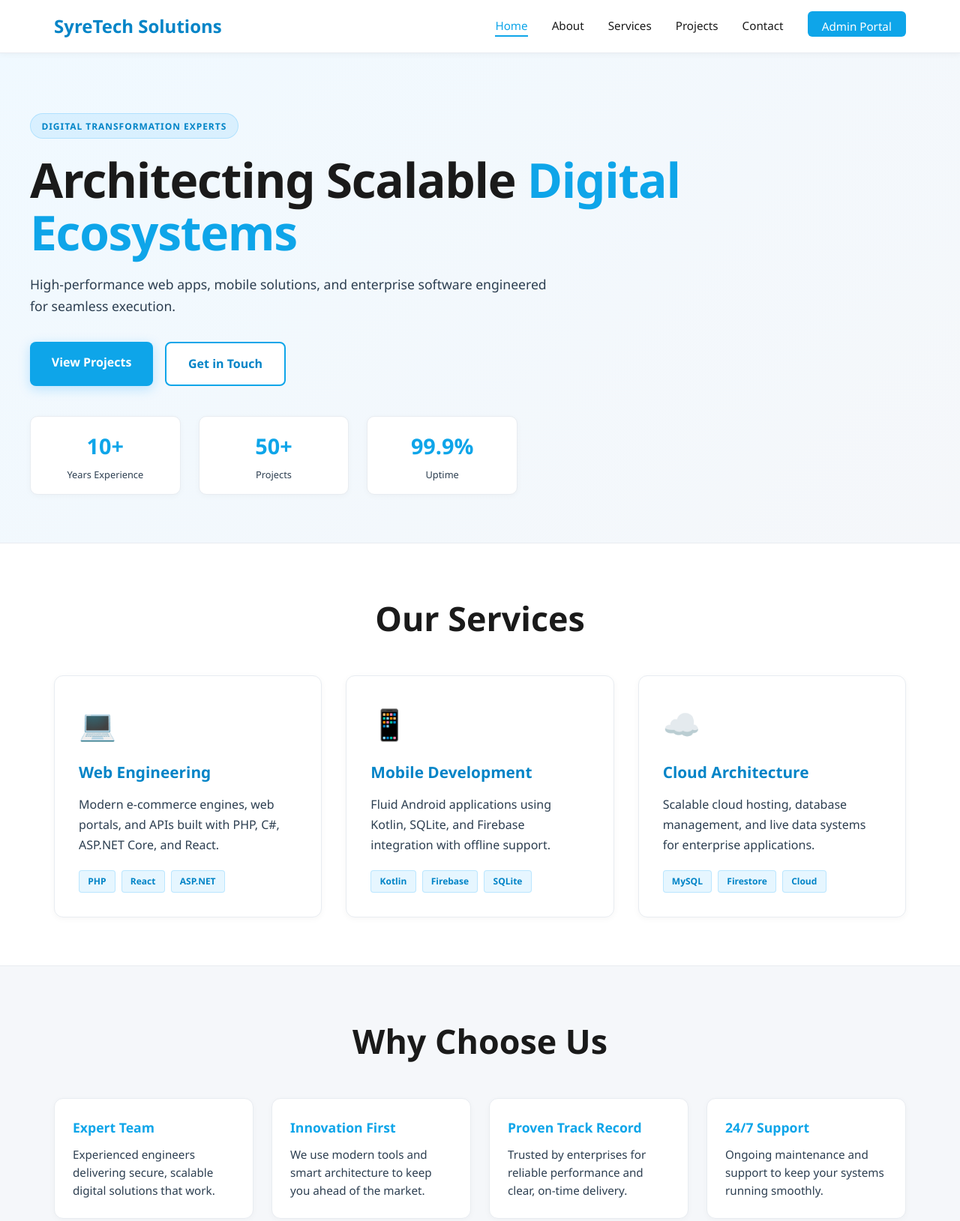
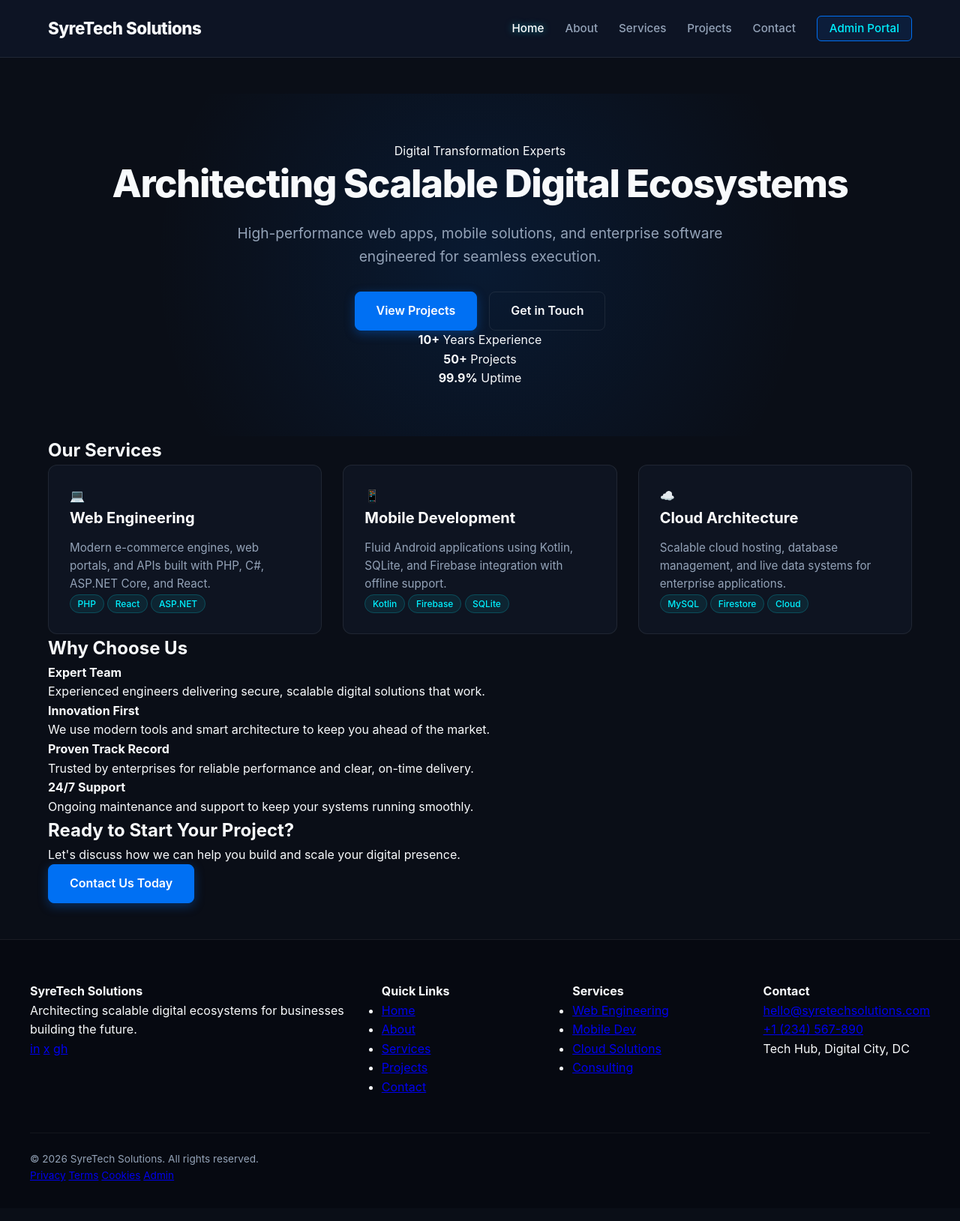
Before and after one commit to Amogelang-Dev/Amogelang-Dev-SyreTech_Solutions, a plain HTML site: page index.html in a window 1280 px wide. Shown: the top 1629 px of the page at 75% size. Drawn offline with Linux system fonts and the light colour scheme.

Commit message:
Update style.css

```diff
--- a/style.css
+++ b/style.css
@@ -1,590 +1,416 @@
-/* --- Clean White & Electric Blue Tech Company Style --- */
+/* ==========================================================================
+   SyreTech Solutions - Modern Aesthetic Stylesheet
+   Color Palette: Pure Dark/Clean White with Electric Blue Accents
+   ========================================================================== */
+
 :root {
-  --white: #ffffff;
-  --light-gray: #f5f7fa;
-  --gray: #e8ecf1;
-  --dark-gray: #2c3e50;
-  --text: #1a1a1a;
-  --blue: #0ea5e9;
-  --blue-dark: #0284c7;
-  --blue-light: #38bdf8;
-  --transition: all 0.3s ease;
+  /* Colors */
+  --bg-main: #0a0e17;
+  --bg-surface: #111827;
+  --bg-card: rgba(17, 24, 39, 0.7);
+  --bg-glass: rgba(15, 23, 42, 0.75);
+
+  --electric-blue: #0070f3;
+  --electric-blue-hover: #0051a8;
+  --electric-cyan: #00f0ff;
+  --electric-glow: rgba(0, 112, 243, 0.35);
+
+  --text-main: #f8fafc;
+  --text-muted: #94a3b8;
+  --border-color: rgba(255, 255, 255, 0.08);
+  --border-hover: rgba(0, 240, 255, 0.3);
+
+  /* Typography */
+  --font-family: 'Inter', -apple-system, BlinkMacSystemFont, "Segoe UI", Roboto, Helvetica, Arial, sans-serif;
+
+  /* Layout */
+  --max-width: 1200px;
+  --transition: all 0.25s cubic-bezier(0.16, 1, 0.3, 1);
 }
 
-* {
+/* Reset & Base Settings */
+*, *::before, *::after {
+  box-sizing: border-box;
   margin: 0;
   padding: 0;
-  box-sizing: border-box;
-}
-
-html {
-  scroll-behavior: smooth;
 }
 
 body {
-  background: var(--white);
-  color: var(--text);
-  font-family: 'Segoe UI', Tahoma, Geneva, Verdana, sans-serif;
+  font-family: var(--font-family);
+  background-color: var(--bg-main);
+  color: var(--text-main);
   line-height: 1.6;
   min-height: 100vh;
   display: flex;
   flex-direction: column;
+  overflow-x: hidden;
 }
 
-a {
-  color: var(--blue-dark);
-  text-decoration: none;
-  transition: var(--transition);
-}
-
-a:hover {
-  color: var(--blue);
-}
-
-/* --- Header & Navigation --- */
+/* Header & Navigation */
 header {
-  background: var(--white);
-  border-bottom: 1px solid var(--gray);
   position: sticky;
   top: 0;
   z-index: 1000;
-  box-shadow: 0 2px 8px rgba(0, 0, 0, 0.04);
+  background: var(--bg-glass);
+  backdrop-filter: blur(12px);
+  -webkit-backdrop-filter: blur(12px);
+  border-bottom: 1px solid var(--border-color);
 }
 
 .nav-container {
-  max-width: 1200px;
+  max-width: var(--max-width);
   margin: 0 auto;
-  padding: 1rem 2rem;
+  padding: 1.25rem 1.5rem;
   display: flex;
+  align-items: center;
   justify-content: space-between;
-  align-items: center;
-  gap: 2rem;
 }
 
 .logo {
-  font-size: 1.5rem;
-  font-weight: 700;
-  color: var(--blue-dark);
-  white-space: nowrap;
+  font-size: 1.4rem;
+  font-weight: 800;
+  color: var(--text-main);
+  text-decoration: none;
+  letter-spacing: -0.5px;
+  display: flex;
+  align-items: center;
+  gap: 2px;
 }
 
-nav {
-  flex: 1;
+.logo span {
+  color: var(--electric-cyan);
 }
 
 .nav-links {
   display: flex;
   list-style: none;
-  gap: 2rem;
+  gap: 1.75rem;
   align-items: center;
-  justify-content: flex-end;
-  flex-wrap: wrap;
 }
 
 .nav-links a {
-  color: var(--text);
+  color: var(--text-muted);
+  text-decoration: none;
   font-weight: 500;
   font-size: 0.95rem;
-  position: relative;
-  padding-bottom: 0.3rem;
+  transition: var(--transition);
 }
 
-.nav-links a::after {
-  content: '';
-  position: absolute;
-  bottom: 0;
-  left: 0;
-  width: 0;
-  height: 2px;
-  background: var(--blue);
-  transition: width 0.3s ease;
+.nav-links a:hover,
+.nav-links a.active {
+  color: #ffffff;
+  text-shadow: 0 0 10px rgba(0, 240, 255, 0.5);
 }
 
-.nav-links a:hover::after,
-.nav-links a.active::after {
-  width: 100%;
+/* Buttons */
+.btn-primary {
+  display: inline-block;
+  background: var(--electric-blue);
+  color: #ffffff !important;
+  padding: 0.75rem 1.75rem;
+  border-radius: 8px;
+  font-weight: 600;
+  text-decoration: none;
+  border: 1px solid var(--electric-blue);
+  box-shadow: 0 4px 14px var(--electric-glow);
+  transition: var(--transition);
+  cursor: pointer;
 }
 
-.nav-links a.active,
-.nav-links a:hover {
-  color: var(--blue);
+.btn-primary:hover {
+  background: var(--electric-blue-hover);
+  box-shadow: 0 6px 20px rgba(0, 112, 243, 0.5);
+  transform: translateY(-2px);
+}
+
+.btn-secondary {
+  display: inline-block;
+  background: transparent;
+  color: var(--text-main);
+  padding: 0.75rem 1.75rem;
+  border-radius: 8px;
+  font-weight: 600;
+  text-decoration: none;
+  border: 1px solid var(--border-color);
+  transition: var(--transition);
+}
+
+.btn-secondary:hover {
+  border-color: var(--electric-cyan);
+  color: var(--electric-cyan);
+  transform: translateY(-2px);
 }
 
 .btn-admin {
-  background: var(--blue);
-  color: var(--white) !important;
-  border: none;
-  padding: 0.6rem 1.2rem;
+  background: rgba(0, 112, 243, 0.1);
+  border: 1px solid var(--electric-blue);
+  color: var(--electric-cyan) !important;
+  padding: 0.4rem 1rem;
   border-radius: 6px;
-  font-weight: 600;
-  cursor: pointer;
-  transition: var(--transition);
 }
 
 .btn-admin:hover {
-  background: var(--blue-dark);
-  transform: translateY(-2px);
-  box-shadow: 0 4px 12px rgba(14, 165, 255, 0.25);
+  background: var(--electric-blue);
+  color: #fff !important;
 }
 
-/* --- Main --- */
+/* Main Layout */
 main {
   flex: 1;
+  max-width: var(--max-width);
   width: 100%;
+  margin: 0 auto;
+  padding: 3rem 1.5rem;
 }
 
-.section-container {
-  max-width: 1200px;
-  margin: 0 auto;
-  padding: 0 2rem;
+.page-title {
+  font-size: 2.5rem;
+  font-weight: 800;
+  margin-bottom: 0.5rem;
+  letter-spacing: -1px;
 }
 
-/* --- Hero Section --- */
-.hero {
-  padding: 5rem 2rem 4rem;
-  background: linear-gradient(135deg, #f0f9ff 0%, var(--light-gray) 100%);
-  border-bottom: 1px solid var(--gray);
+.page-subtitle {
+  color: var(--text-muted);
+  font-size: 1.1rem;
+  margin-bottom: 2.5rem;
 }
 
-.hero-content {
-  max-width: 1200px;
-  margin: 0 auto;
-  text-align: left;
-}
-
-.eyebrow {
-  display: inline-block;
-  background: rgba(14, 165, 255, 0.1);
-  border: 1px solid rgba(14, 165, 255, 0.2);
-  color: var(--blue-dark);
-  padding: 0.4rem 0.9rem;
-  border-radius: 20px;
-  font-size: 0.75rem;
-  font-weight: 700;
-  letter-spacing: 0.08em;
-  text-transform: uppercase;
-  margin-bottom: 1.2rem;
+/* Hero Section */
+.hero {
+  text-align: center;
+  padding: 4rem 1rem;
+  background: radial-gradient(circle at center, rgba(0, 112, 243, 0.12) 0%, transparent 70%);
 }
 
 .hero h1 {
-  font-size: clamp(2.5rem, 5vw, 4rem);
-  line-height: 1.1;
-  letter-spacing: -0.02em;
-  margin-bottom: 1.2rem;
+  font-size: 3.2rem;
   font-weight: 800;
-  color: var(--text);
+  letter-spacing: -1.5px;
+  line-height: 1.2;
+  margin-bottom: 1.25rem;
 }
 
-.hero h1 .highlight {
-  color: var(--blue);
-}
-
-.hero-subtitle {
-  max-width: 700px;
-  font-size: 1.1rem;
-  color: var(--dark-gray);
-  margin-bottom: 2rem;
-  line-height: 1.7;
+.hero p {
+  font-size: 1.2rem;
+  color: var(--text-muted);
+  max-width: 650px;
+  margin: 0 auto 2rem;
 }
 
 .cta-buttons {
   display: flex;
   gap: 1rem;
-  flex-wrap: wrap;
-  margin-bottom: 2.5rem;
+  justify-content: center;
 }
 
-.btn {
-  display: inline-block;
-  padding: 0.9rem 1.8rem;
-  border-radius: 8px;
-  font-weight: 600;
-  text-decoration: none;
-  transition: var(--transition);
-  border: none;
-  cursor: pointer;
-  font-size: 1rem;
+/* Grid & Cards */
+.grid {
+  display: grid;
+  grid-template-columns: repeat(auto-fit, minmax(300px, 1fr));
+  gap: 1.75rem;
 }
 
-.btn-primary {
-  background: var(--blue);
-  color: var(--white);
-  box-shadow: 0 4px 15px rgba(14, 165, 255, 0.25);
+.card {
+  background: var(--bg-card);
+  border: 1px solid var(--border-color);
+  border-radius: 12px;
+  padding: 1.75rem;
+  transition: var(--transition);
+  position: relative;
+  overflow: hidden;
 }
 
-.btn-primary:hover {
-  background: var(--blue-dark);
-  transform: translateY(-2px);
-  box-shadow: 0 6px 20px rgba(14, 165, 255, 0.35);
+.card:hover {
+  border-color: var(--border-hover);
+  transform: translateY(-4px);
+  box-shadow: 0 12px 30px rgba(0, 0, 0, 0.35);
 }
 
-.btn-secondary {
-  background: var(--white);
-  color: var(--blue-dark);
-  border: 2px solid var(--blue);
+.card h3 {
+  font-size: 1.25rem;
+  margin-bottom: 0.75rem;
+  color: #ffffff;
 }
 
-.btn-secondary:hover {
-  background: #f0f9ff;
+.card p {
+  color: var(--text-muted);
+  font-size: 0.95rem;
 }
 
-/* --- Hero Metrics --- */
-.hero-metrics {
-  display: grid;
-  grid-template-columns: repeat(3, minmax(140px, 1fr));
-  gap: 1.5rem;
-  max-width: 650px;
+.tag-list {
+  display: flex;
+  flex-wrap: wrap;
+  gap: 0.5rem;
+  margin-top: 1.25rem;
 }
 
-.metric-item {
-  background: var(--white);
-  border: 1px solid var(--gray);
-  border-radius: 10px;
-  padding: 1rem;
-  text-align: center;
-  box-shadow: 0 2px 8px rgba(0, 0, 0, 0.03);
-}
-
-.metric-item strong {
-  display: block;
-  font-size: 1.8rem;
-  color: var(--blue);
-  margin-bottom: 0.3rem;
-}
-
-.metric-item span {
-  display: block;
-  font-size: 0.8rem;
-  color: var(--dark-gray);
+.tag {
+  background: rgba(0, 240, 255, 0.08);
+  color: var(--electric-cyan);
+  border: 1px solid rgba(0, 240, 255, 0.2);
+  font-size: 0.75rem;
+  padding: 0.25rem 0.6rem;
+  border-radius: 20px;
   font-weight: 500;
 }
 
-/* --- Sections --- */
-.competencies-section,
-.why-us-section {
-  padding: 4rem 2rem;
-  background: var(--white);
+/* Founder Profile Card */
+.founder-card {
+  display: flex;
+  gap: 2rem;
+  align-items: center;
+  background: var(--bg-surface);
+  padding: 2rem;
+  border-radius: 16px;
+  border: 1px solid var(--border-color);
 }
 
-.competencies-section {
-  border-bottom: 1px solid var(--gray);
+.founder-avatar {
+  width: 90px;
+  height: 90px;
+  border-radius: 50%;
+  background: linear-gradient(135deg, var(--electric-blue), var(--electric-cyan));
+  display: flex;
+  align-items: center;
+  justify-content: center;
+  font-size: 1.8rem;
+  font-weight: 700;
+  color: #fff;
+  flex-shrink: 0;
+  box-shadow: 0 0 20px var(--electric-glow);
 }
 
-.why-us-section {
-  background: var(--light-gray);
-  border-bottom: 1px solid var(--gray);
+.founder-role {
+  color: var(--electric-cyan);
+  font-weight: 600;
+  margin-bottom: 0.5rem;
 }
 
-.section-title {
-  font-size: clamp(1.8rem, 4vw, 2.8rem);
-  margin-bottom: 2.5rem;
-  text-align: center;
-  font-weight: 800;
-  color: var(--text);
+/* Forms */
+.form-group {
+  margin-bottom: 1.25rem;
 }
 
-/* --- Cards Grid --- */
-.grid {
-  display: grid;
-  grid-template-columns: repeat(auto-fit, minmax(280px, 1fr));
-  gap: 2rem;
+.form-group label {
+  display: block;
+  font-size: 0.85rem;
+  font-weight: 600;
+  margin-bottom: 0.5rem;
+  color: var(--text-muted);
+  text-transform: uppercase;
+  letter-spacing: 0.5px;
 }
 
-.card {
-  background: var(--white);
-  border: 1px solid var(--gray);
-  border-radius: 12px;
-  padding: 2rem;
-  box-shadow: 0 2px 8px rgba(0, 0, 0, 0.04);
+input[type="text"],
+input[type="email"],
+select,
+textarea {
+  width: 100%;
+  padding: 0.85rem 1rem;
+  background: rgba(255, 255, 255, 0.03);
+  border: 1px solid var(--border-color);
+  border-radius: 8px;
+  color: #fff;
+  font-size: 0.95rem;
+  font-family: inherit;
   transition: var(--transition);
 }
 
-.card:hover {
-  transform: translateY(-4px);
-  box-shadow: 0 8px 20px rgba(14, 165, 255, 0.15);
-  border-color: var(--blue);
+input:focus, select:focus, textarea:focus {
+  outline: none;
+  border-color: var(--electric-cyan);
+  box-shadow: 0 0 10px rgba(0, 240, 255, 0.2);
 }
 
-.card-icon {
-  font-size: 2.5rem;
-  margin-bottom: 1rem;
-}
-
-.card h3 {
-  font-size: 1.3rem;
-  margin-bottom: 0.8rem;
-  color: var(--blue-dark);
-  font-weight: 700;
-}
-
-.card p {
-  color: var(--dark-gray);
-  margin-bottom: 1.2rem;
-  line-height: 1.7;
-}
-
-.tech-tags {
-  display: flex;
-  gap: 0.5rem;
-  flex-wrap: wrap;
-}
-
-.tag {
-  background: rgba(14, 165, 255, 0.1);
-  color: var(--blue-dark);
-  border: 1px solid rgba(14, 165, 255, 0.2);
-  padding: 0.3rem 0.7rem;
-  border-radius: 4px;
-  font-size: 0.75rem;
-  font-weight: 600;
-}
-
-/* --- Benefits Grid --- */
-.benefits-grid {
-  display: grid;
-  grid-template-columns: repeat(auto-fit, minmax(240px, 1fr));
-  gap: 1.5rem;
-}
-
-.benefit-item {
-  background: var(--white);
-  border: 1px solid var(--gray);
-  border-radius: 12px;
-  padding: 1.5rem;
-  box-shadow: 0 2px 8px rgba(0, 0, 0, 0.03);
-  transition: var(--transition);
-}
-
-.benefit-item:hover {
-  transform: translateY(-3px);
-  border-color: var(--blue);
-  box-shadow: 0 6px 16px rgba(14, 165, 255, 0.12);
-}
-
-.benefit-item h4 {
-  color: var(--blue);
-  font-size: 1.1rem;
-  margin-bottom: 0.6rem;
-  font-weight: 700;
-}
-
-.benefit-item p {
-  color: var(--dark-gray);
-  font-size: 0.95rem;
-  line-height: 1.6;
-}
-
-/* --- CTA Section --- */
-.cta-section {
-  padding: 3.5rem 2rem;
-  background: linear-gradient(135deg, var(--light-gray), #f0f9ff);
-  border-top: 1px solid var(--gray);
-  text-align: center;
-}
-
-.cta-section h2 {
-  font-size: clamp(1.6rem, 3vw, 2.2rem);
-  color: var(--text);
-  margin-bottom: 0.8rem;
-  font-weight: 800;
-}
-
-.cta-section p {
-  max-width: 550px;
-  margin: 0 auto 1.5rem;
-  color: var(--dark-gray);
-  font-size: 1rem;
-}
-
-/* --- Footer --- */
+/* Professional Footer */
 footer {
-  background: var(--dark-gray);
-  color: var(--white);
-  border-top: 1px solid rgba(255, 255, 255, 0.1);
+  background: #060911;
+  border-top: 1px solid var(--border-color);
+  padding: 3.5rem 1.5rem 2rem;
+  margin-top: auto;
 }
 
 .footer-container {
-  max-width: 1200px;
+  max-width: var(--max-width);
   margin: 0 auto;
-  padding: 3rem 2rem 1.5rem;
   display: grid;
-  grid-template-columns: 1.2fr 1fr 1fr 1fr;
-  gap: 2rem;
+  grid-template-columns: 2fr repeat(3, 1fr);
+  gap: 2.5rem;
+  margin-bottom: 3rem;
 }
 
-.footer-section h4 {
-  color: var(--blue-light);
-  font-size: 0.95rem;
-  margin-bottom: 1rem;
-  font-weight: 700;
-  text-transform: uppercase;
-  letter-spacing: 0.05em;
+.footer-brand p {
+  color: var(--text-muted);
+  font-size: 0.9rem;
+  margin-top: 0.75rem;
+  max-width: 320px;
 }
 
-.footer-section p {
-  color: rgba(255, 255, 255, 0.8);
-  font-size: 0.9rem;
-  margin-bottom: 0.8rem;
-  line-height: 1.7;
+.footer-col h4 {
+  color: #fff;
+  font-size: 0.95rem;
+  margin-bottom: 1.2rem;
+  text-transform: uppercase;
+  letter-spacing: 0.8px;
 }
 
-.footer-section ul {
+.footer-col ul {
   list-style: none;
 }
 
-.footer-section li {
+.footer-col ul li {
   margin-bottom: 0.6rem;
 }
 
-.footer-section a {
-  color: rgba(255, 255, 255, 0.8);
+.footer-col ul a {
+  color: var(--text-muted);
+  text-decoration: none;
   font-size: 0.9rem;
   transition: var(--transition);
 }
 
-.footer-section a:hover {
-  color: var(--blue-light);
-}
-
-.social-links {
-  display: flex;
-  gap: 0.8rem;
-  margin-top: 1rem;
-}
-
-.social-links a {
-  width: 40px;
-  height: 40px;
-  display: inline-flex;
-  align-items: center;
-  justify-content: center;
-  background: rgba(255, 255, 255, 0.1);
-  border: 1px solid rgba(255, 255, 255, 0.2);
-  border-radius: 6px;
-  color: var(--white);
-  font-weight: 700;
-  font-size: 0.8rem;
-  text-transform: uppercase;
-  transition: var(--transition);
-}
-
-.social-links a:hover {
-  background: var(--blue);
-  border-color: var(--blue);
-  color: var(--white);
+.footer-col ul a:hover {
+  color: var(--electric-cyan);
 }
 
 .footer-bottom {
-  border-top: 1px solid rgba(255, 255, 255, 0.1);
-  padding: 1.5rem 2rem;
-}
-
-.footer-bottom-inner {
-  max-width: 1200px;
+  max-width: var(--max-width);
   margin: 0 auto;
+  padding-top: 1.5rem;
+  border-top: 1px solid rgba(255, 255, 255, 0.05);
   display: flex;
   justify-content: space-between;
   align-items: center;
-  flex-wrap: wrap;
-  gap: 1rem;
+  font-size: 0.85rem;
+  color: var(--text-muted);
 }
 
-.footer-bottom p {
-  color: rgba(255, 255, 255, 0.7);
-  font-size: 0.85rem;
-}
-
-.footer-links {
-  display: flex;
-  gap: 1.5rem;
-  flex-wrap: wrap;
-}
-
-.footer-links a {
-  color: rgba(255, 255, 255, 0.7);
-  font-size: 0.85rem;
-}
-
-.footer-links a:hover {
-  color: var(--blue-light);
-}
-
-/* --- Responsive --- */
+/* Responsive Design */
 @media (max-width: 768px) {
   .nav-container {
     flex-direction: column;
     gap: 1rem;
-    padding: 0.8rem;
   }
-
   .nav-links {
+    flex-wrap: wrap;
     justify-content: center;
     gap: 1rem;
   }
-
-  .hero {
-    padding: 3rem 1rem 2.5rem;
+  .hero h1 {
+    font-size: 2.2rem;
   }
-
-  .hero h1 {
-    font-size: 2rem;
-  }
-
-  .hero-subtitle {
-    font-size: 1rem;
-  }
-
-  .cta-buttons {
-    flex-direction: column;
-    align-items: flex-start;
-    gap: 0.8rem;
-  }
-
-  .btn {
-    width: 100%;
-  }
-
-  .hero-metrics,
-  .grid,
-  .benefits-grid {
-    grid-template-columns: 1fr;
-  }
-
-  .footer-container {
-    grid-template-columns: 1fr 1fr;
-    gap: 1.5rem;
-    padding: 2rem 1.5rem 1rem;
-  }
-
-  .footer-bottom-inner {
+  .founder-card {
     flex-direction: column;
     text-align: center;
   }
-}
-
-@media (max-width: 480px) {
-  .logo {
-    font-size: 1.2rem;
-  }
-
-  .nav-links {
-    gap: 0.8rem;
-  }
-
-  .hero h1 {
-    font-size: 1.5rem;
-  }
-
-  .section-title {
-    font-size: 1.4rem;
-  }
-
-  .card,
-  .benefit-item {
-    padding: 1.25rem;
-  }
-
   .footer-container {
     grid-template-columns: 1fr;
+    gap: 2rem;
+  }
+  .footer-bottom {
+    flex-direction: column;
+    gap: 1rem;
+    text-align: center;
   }
 }
```
